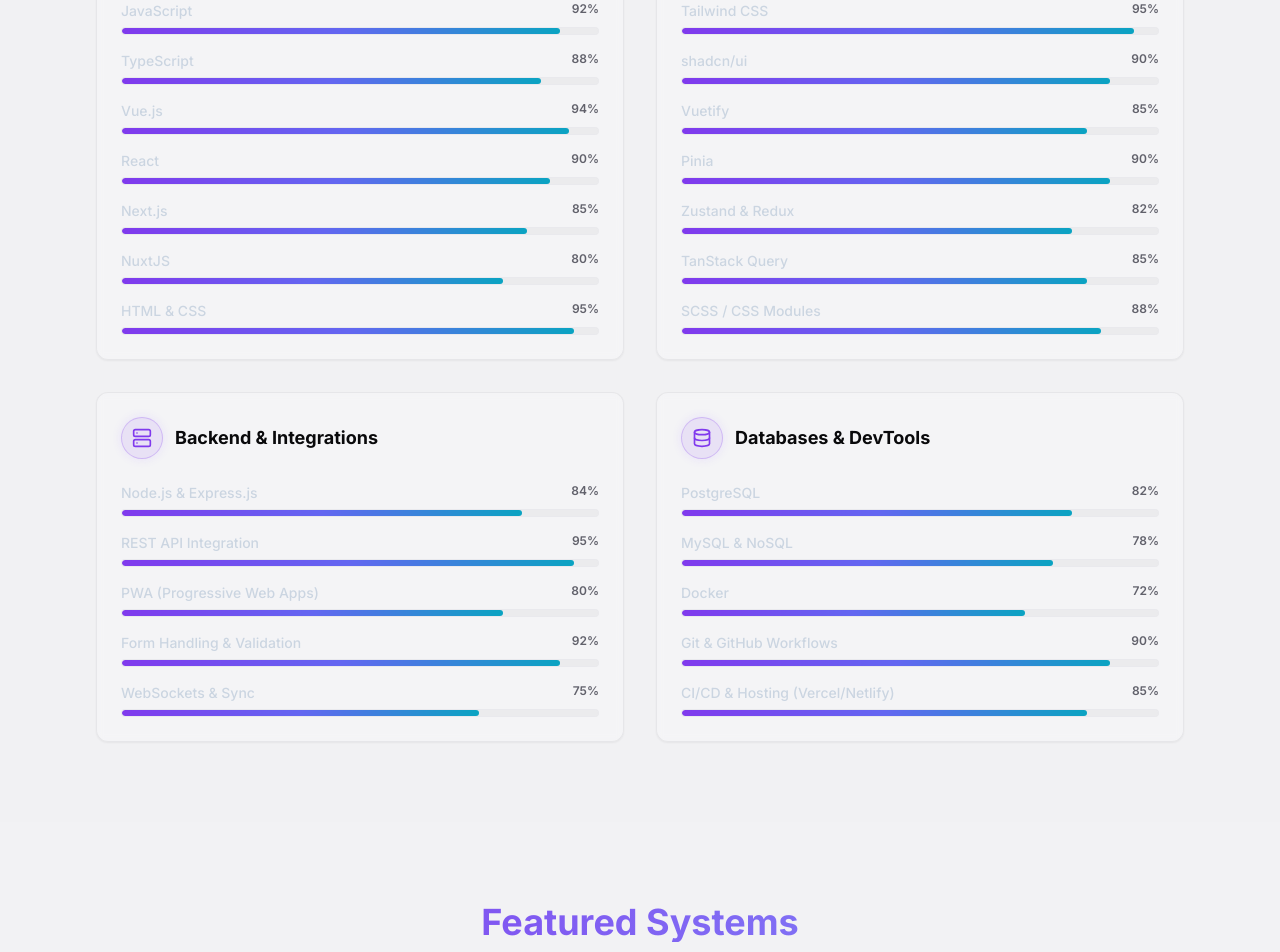
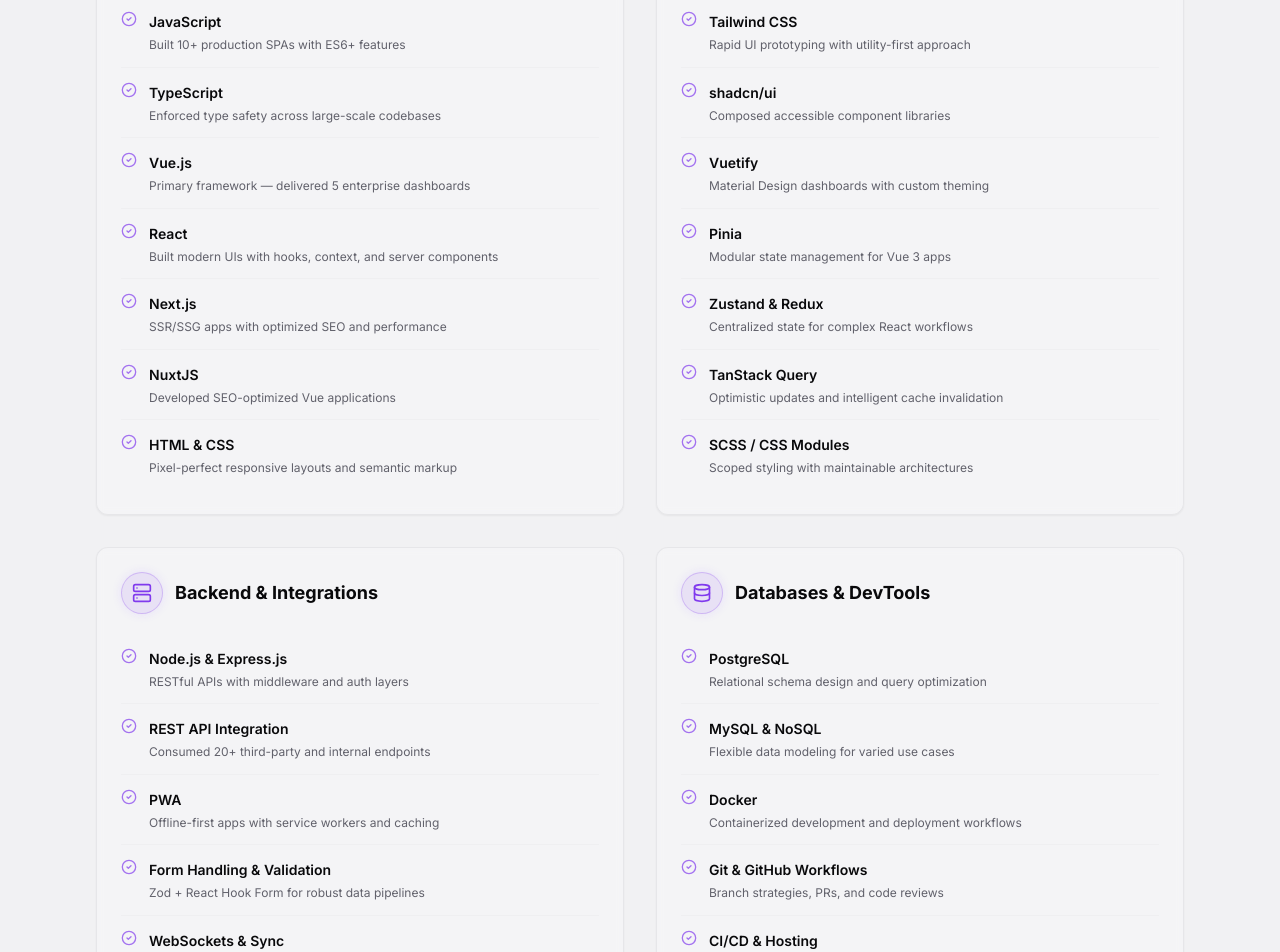
Before and after one commit to mortada335/portfolio, a Next.js app: page / in a window 1280 px wide. Shown: the part 2280-3232 px from the top of the page. Built offline with nearby package versions, Linux system fonts and the light colour scheme.

Commit message:
refactor: replace skill proficiency bars with descriptive detail lists and add new footer component

```diff
--- a/app/page.tsx
+++ b/app/page.tsx
@@ -5,6 +5,7 @@ import Skills from "@/components/skills"
 import Projects from "@/components/projects"
 import Experience from "@/components/experience"
 import Contact from "@/components/contact"
+import Footer from "@/components/Footer"
 import ThemeToggle from "@/components/theme-toggle"
 
 export const metadata: Metadata = {
@@ -24,6 +25,7 @@ export default function Home() {
       <Projects />
       <Experience />
       <Contact />
+      <Footer />
     </main>
   )
 }
--- /dev/null
+++ b/components/Footer.tsx
@@ -0,0 +1,108 @@
+"use client"
+
+import { Github, Linkedin, Mail, Heart, ArrowUp } from "lucide-react"
+
+const Footer = () => {
+  const scrollToTop = () => {
+    window.scrollTo({ top: 0, behavior: "smooth" })
+  }
+
+  const navLinks = [
+    { label: "About", href: "#about" },
+    { label: "Skills", href: "#skills" },
+    { label: "Projects", href: "#projects" },
+    { label: "Experience", href: "#experience" },
+    { label: "Contact", href: "#contact" },
+  ]
+
+  return (
+    <footer className="relative border-t border-border/40 bg-card/30 backdrop-blur-sm">
+      {/* Subtle top glow */}
+      <div className="absolute top-0 left-1/2 -translate-x-1/2 w-1/2 h-px bg-gradient-to-r from-transparent via-primary/50 to-transparent"></div>
+
+      <div className="container mx-auto max-w-6xl px-4 md:px-6 lg:px-8 py-12">
+        <div className="grid md:grid-cols-3 gap-8 items-start">
+          {/* Brand */}
+          <div className="space-y-3">
+            <h3 className="text-lg font-bold bg-clip-text text-transparent bg-gradient-to-r from-primary to-indigo-400">
+              Mortada Ahmed
+            </h3>
+            <p className="text-sm text-muted-foreground leading-relaxed max-w-xs">
+              Software Developer crafting premium web experiences with Vue.js, React, and modern full-stack technologies.
+            </p>
+          </div>
+
+          {/* Quick Links */}
+          <div className="space-y-3">
+            <h4 className="text-sm font-semibold text-foreground uppercase tracking-wider">Quick Links</h4>
+            <nav className="flex flex-col gap-2">
+              {navLinks.map((link) => (
+                <a
+                  key={link.href}
+                  href={link.href}
+                  className="text-sm text-muted-foreground hover:text-primary transition-colors duration-200 w-fit"
+                >
+                  {link.label}
+                </a>
+              ))}
+            </nav>
+          </div>
+
+          {/* Socials */}
+          <div className="space-y-3">
+            <h4 className="text-sm font-semibold text-foreground uppercase tracking-wider">Connect</h4>
+            <div className="flex gap-3">
+              <a
+                href="https://github.com/Mortada335"
+                target="_blank"
+                rel="noopener noreferrer"
+                className="p-2.5 rounded-full border border-border/50 bg-muted/30 text-muted-foreground hover:text-primary hover:border-primary/40 hover:bg-primary/10 hover:shadow-[0_0_12px_rgba(139,92,246,0.2)] transition-all duration-300"
+                aria-label="GitHub"
+              >
+                <Github className="h-4 w-4" />
+              </a>
+              <a
+                href="https://linkedin.com/in/mortada-ahmed"
+                target="_blank"
+                rel="noopener noreferrer"
+                className="p-2.5 rounded-full border border-border/50 bg-muted/30 text-muted-foreground hover:text-primary hover:border-primary/40 hover:bg-primary/10 hover:shadow-[0_0_12px_rgba(139,92,246,0.2)] transition-all duration-300"
+                aria-label="LinkedIn"
+              >
+                <Linkedin className="h-4 w-4" />
+              </a>
+              <a
+                href="mailto:mortadaahmed335@gmail.com"
+                className="p-2.5 rounded-full border border-border/50 bg-muted/30 text-muted-foreground hover:text-primary hover:border-primary/40 hover:bg-primary/10 hover:shadow-[0_0_12px_rgba(139,92,246,0.2)] transition-all duration-300"
+                aria-label="Email"
+              >
+                <Mail className="h-4 w-4" />
+              </a>
+            </div>
+          </div>
+        </div>
+
+        {/* Divider */}
+        <div className="mt-10 pt-6 border-t border-border/30 flex flex-col md:flex-row items-center justify-between gap-4">
+          <p className="text-xs text-muted-foreground flex items-center gap-1.5">
+            © {new Date().getFullYear()} Mortada Ahmed. Built with
+            <Heart className="h-3 w-3 text-primary fill-primary" />
+            All rights reserved.
+          </p>
+
+          {/* Back to top */}
+          <button
+            onClick={scrollToTop}
+            className="group flex items-center gap-2 text-xs text-muted-foreground hover:text-primary transition-colors duration-200"
+          >
+            Back to top
+            <span className="p-1.5 rounded-full border border-border/50 group-hover:border-primary/40 group-hover:bg-primary/10 transition-all duration-300">
+              <ArrowUp className="h-3 w-3" />
+            </span>
+          </button>
+        </div>
+      </div>
+    </footer>
+  )
+}
+
+export default Footer
--- a/components/skills.tsx
+++ b/components/skills.tsx
@@ -3,11 +3,11 @@
 import type React from "react"
 import { motion } from "framer-motion"
 import { Card, CardContent } from "@/components/ui/card"
-import { Database, Globe, Server, Layers } from "lucide-react"
+import { Database, Globe, Server, Layers, CheckCircle2 } from "lucide-react"
 
 type Skill = {
   name: string
-  proficiency: number
+  detail: string
 }
 
 type SkillCategory = {
@@ -22,48 +22,48 @@ export default function Skills() {
       name: "Languages & Frameworks",
       icon: <Globe className="h-5 w-5" />,
       skills: [
-        { name: "JavaScript", proficiency: 92 },
-        { name: "TypeScript", proficiency: 88 },
-        { name: "Vue.js", proficiency: 94 },
-        { name: "React", proficiency: 90 },
-        { name: "Next.js", proficiency: 85 },
-        { name: "NuxtJS", proficiency: 80 },
-        { name: "HTML & CSS", proficiency: 95 }
+        { name: "JavaScript", detail: "Built 10+ production SPAs with ES6+ features" },
+        { name: "TypeScript", detail: "Enforced type safety across large-scale codebases" },
+        { name: "Vue.js", detail: "Primary framework — delivered 5 enterprise dashboards" },
+        { name: "React", detail: "Built modern UIs with hooks, context, and server components" },
+        { name: "Next.js", detail: "SSR/SSG apps with optimized SEO and performance" },
+        { name: "NuxtJS", detail: "Developed SEO-optimized Vue applications" },
+        { name: "HTML & CSS", detail: "Pixel-perfect responsive layouts and semantic markup" },
       ],
     },
     {
       name: "UI & State Management",
       icon: <Layers className="h-5 w-5" />,
       skills: [
-        { name: "Tailwind CSS", proficiency: 95 },
-        { name: "shadcn/ui", proficiency: 90 },
-        { name: "Vuetify", proficiency: 85 },
-        { name: "Pinia", proficiency: 90 },
-        { name: "Zustand & Redux", proficiency: 82 },
-        { name: "TanStack Query", proficiency: 85 },
-        { name: "SCSS / CSS Modules", proficiency: 88 }
+        { name: "Tailwind CSS", detail: "Rapid UI prototyping with utility-first approach" },
+        { name: "shadcn/ui", detail: "Composed accessible component libraries" },
+        { name: "Vuetify", detail: "Material Design dashboards with custom theming" },
+        { name: "Pinia", detail: "Modular state management for Vue 3 apps" },
+        { name: "Zustand & Redux", detail: "Centralized state for complex React workflows" },
+        { name: "TanStack Query", detail: "Optimistic updates and intelligent cache invalidation" },
+        { name: "SCSS / CSS Modules", detail: "Scoped styling with maintainable architectures" },
       ],
     },
     {
       name: "Backend & Integrations",
       icon: <Server className="h-5 w-5" />,
       skills: [
-        { name: "Node.js & Express.js", proficiency: 84 },
-        { name: "REST API Integration", proficiency: 95 },
-        { name: "PWA (Progressive Web Apps)", proficiency: 80 },
-        { name: "Form Handling & Validation", proficiency: 92 },
-        { name: "WebSockets & Sync", proficiency: 75 }
+        { name: "Node.js & Express.js", detail: "RESTful APIs with middleware and auth layers" },
+        { name: "REST API Integration", detail: "Consumed 20+ third-party and internal endpoints" },
+        { name: "PWA", detail: "Offline-first apps with service workers and caching" },
+        { name: "Form Handling & Validation", detail: "Zod + React Hook Form for robust data pipelines" },
+        { name: "WebSockets & Sync", detail: "Real-time data streams and live dashboards" },
       ],
     },
     {
       name: "Databases & DevTools",
       icon: <Database className="h-5 w-5" />,
       skills: [
-        { name: "PostgreSQL", proficiency: 82 },
-        { name: "MySQL & NoSQL", proficiency: 78 },
-        { name: "Docker", proficiency: 72 },
-        { name: "Git & GitHub Workflows", proficiency: 90 },
-        { name: "CI/CD & Hosting (Vercel/Netlify)", proficiency: 85 }
+        { name: "PostgreSQL", detail: "Relational schema design and query optimization" },
+        { name: "MySQL & NoSQL", detail: "Flexible data modeling for varied use cases" },
+        { name: "Docker", detail: "Containerized development and deployment workflows" },
+        { name: "Git & GitHub Workflows", detail: "Branch strategies, PRs, and code reviews" },
+        { name: "CI/CD & Hosting", detail: "Automated pipelines on Vercel, Netlify, and GitHub Actions" },
       ],
     },
   ]
@@ -99,32 +99,38 @@ export default function Skills() {
               <Card className="h-full bg-card/45 backdrop-blur-sm border-border/50 hover:border-primary/20 transition-all duration-300">
                 <CardContent className="p-6">
                   {/* Category Title */}
-                  <div className="flex items-center gap-3 mb-6">
+                  <div className="flex items-center gap-3 mb-5">
                     <div className="p-2.5 rounded-full bg-primary/10 text-primary border border-primary/25 shadow-[0_0_10px_rgba(139,92,246,0.15)]">
                       {category.icon}
                     </div>
                     <h3 className="text-lg font-bold">{category.name}</h3>
                   </div>
 
-                  {/* Skills Grid/List */}
-                  <div className="space-y-4">
-                    {category.skills.map((skill) => (
-                      <div key={skill.name}>
-                        <div className="flex justify-between mb-1.5 text-sm">
-                          <span className="font-medium text-slate-300">{skill.name}</span>
-                          <span className="text-xs text-muted-foreground font-semibold">{skill.proficiency}%</span>
+                  {/* Skills List */}
+                  <div className="space-y-0">
+                    {category.skills.map((skill, skillIndex) => (
+                      <motion.div
+                        key={skill.name}
+                        initial={{ opacity: 0, x: -10 }}
+                        whileInView={{ opacity: 1, x: 0 }}
+                        transition={{ duration: 0.3, delay: skillIndex * 0.05 }}
+                        viewport={{ once: true }}
+                        className={`flex items-start gap-3 py-3 group ${
+                          skillIndex !== category.skills.length - 1
+                            ? "border-b border-border/20"
+                            : ""
+                        }`}
+                      >
+                        <CheckCircle2 className="h-4 w-4 text-primary/70 mt-0.5 shrink-0 group-hover:text-primary transition-colors duration-200" />
+                        <div className="min-w-0">
+                          <span className="text-sm font-semibold text-foreground group-hover:text-primary transition-colors duration-200">
+                            {skill.name}
+                          </span>
+                          <p className="text-xs text-muted-foreground mt-0.5 leading-relaxed">
+                            {skill.detail}
+                          </p>
                         </div>
-                        {/* Progressive Bar */}
-                        <div className="h-2 bg-muted/60 rounded-full overflow-hidden border border-border/10">
-                          <motion.div
-                            initial={{ width: 0 }}
-                            whileInView={{ width: `${skill.proficiency}%` }}
-                            transition={{ duration: 0.8, delay: 0.1 }}
-                            viewport={{ once: true }}
-                            className="h-full bg-gradient-to-r from-primary via-indigo-500 to-accent rounded-full"
-                          ></motion.div>
-                        </div>
-                      </div>
+                      </motion.div>
                     ))}
                   </div>
                 </CardContent>
```
Also changed, not shown: components/projects.tsx (+13 -1 lines).
